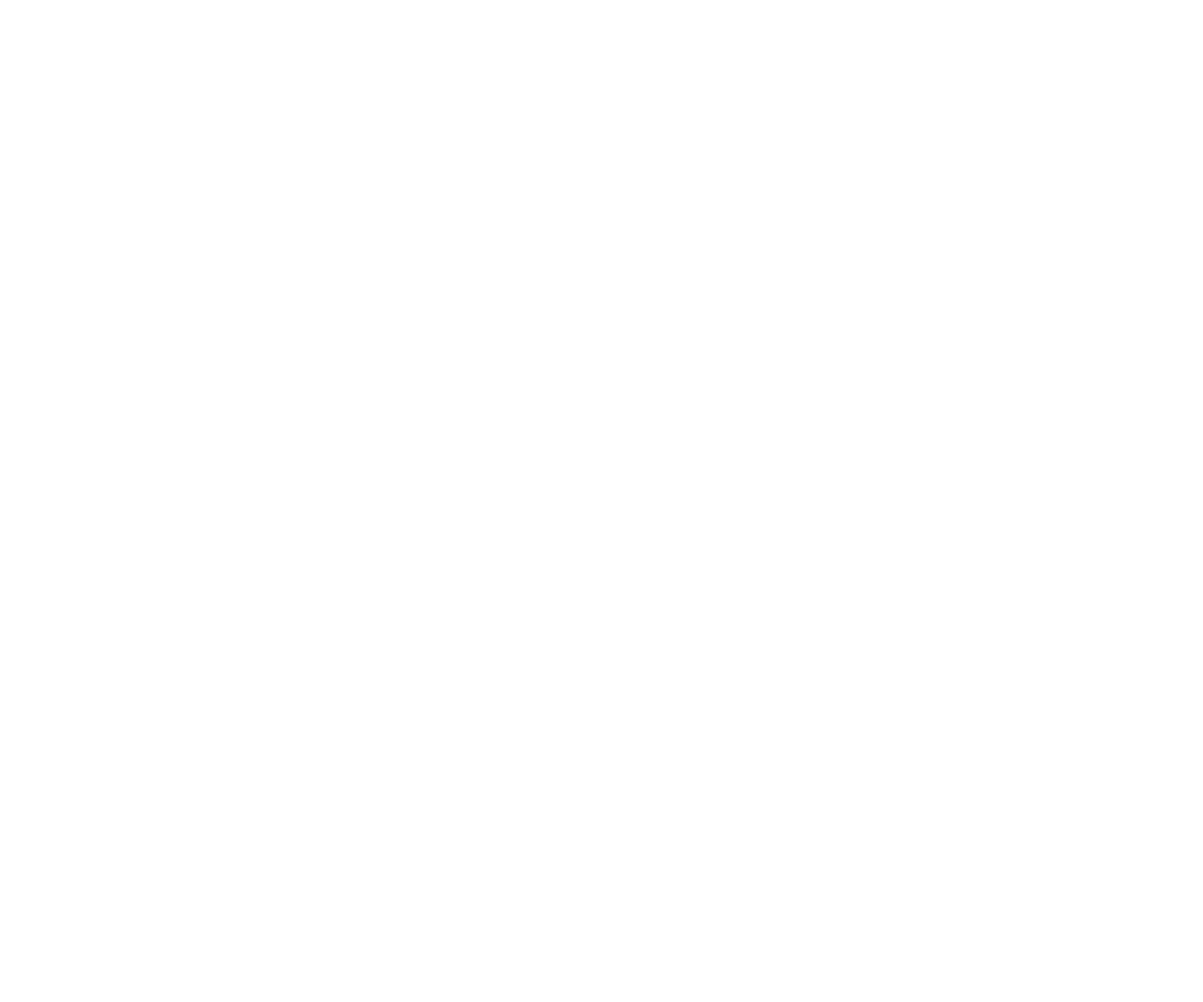
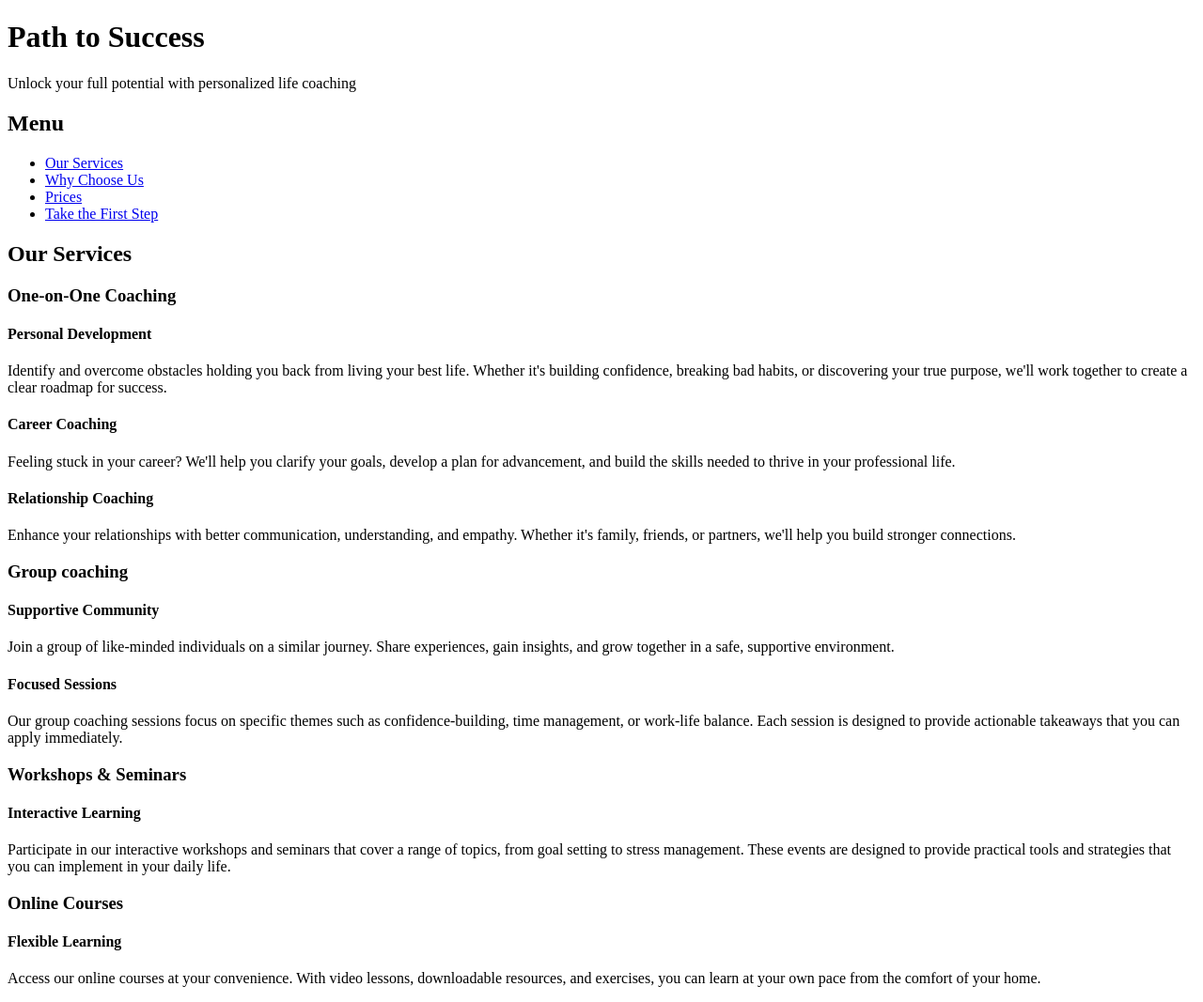
Before and after one commit to snbergle/path-to-success, a plain HTML site: page index.html in a window 1280 px wide. Shown: the whole page at 94% size. Before the commit the page ends 800 px from the top, so only its background shows below. Drawn offline with Linux system fonts and the light colour scheme.

Commit message:
Services dropdown
created list of services minus photos

```diff
--- a/index.html
+++ b/index.html
@@ -6,4 +6,63 @@
         <meta name="Sophia Bergler" content="Assignment module 2">
         <link rel="stylesheet" href="stylee.css">
     </head>
+    <body>
+        <header>
+            <h1>Path to Success</h1>
+            <p>Unlock your full potential with personalized life coaching</p>
+            <h2>Menu</h2>
+            <nav>
+                <ul>
+                    <li><a href="#ourservices">Our Services</a></li>
+                    <li><a href="#whychoose">Why Choose Us</a></li>
+                    <li><a href="#prices">Prices</a></li>
+                    <li><a href="#takefirst">Take the First Step</a></li>
+                </ul>
+            </nav>
+        </header>
+        <main>
+            <!--Add bigger sections maybe-->
+            <h2>Our Services</h2>
+            <h3>One-on-One Coaching</h3>
+            <section id="personaldevelopment">
+                <alt=”teal icon of a smiling face”></alt>
+                <h4>Personal Development</h4>
+                <p>Identify and overcome obstacles holding you back from living your best life. Whether it's building confidence, breaking bad habits, or discovering your true purpose, we'll work together to create a clear roadmap for success.</p>
+                <!-- Add smiley face photo -->
+            </section>
+            <section id="careercoaching">
+                <alt=”lavender icon of a briefcase”></alt>
+                <h4>Career Coaching</h4>
+                <p>Feeling stuck in your career? We'll help you clarify your goals, develop a plan for advancement, and build the skills needed to thrive in your professional life.</p>
+            </section>
+            <section id="relationshipcoaching">
+                <alt=”pink icon of a heart”></alt>
+                <h4>Relationship Coaching</h4>
+                <p>Enhance your relationships with better communication, understanding, and empathy. Whether it's family, friends, or partners, we'll help you build stronger connections.</p>
+            </section>
+            <h3>Group coaching</h3>
+            <section id="supportivecommunity"></section>
+                <alt=”yellow icon of hands clasping”>
+                <h4>Supportive Community</h4>
+                <p>Join a group of like-minded individuals on a similar journey. Share experiences, gain insights, and grow together in a safe, supportive environment.</p>
+            </section>
+            <section id="focusedsessions">
+                <alt=”teal icon of a clock face”></alt>
+                <h4>Focused Sessions</h4>
+                <p>Our group coaching sessions focus on specific themes such as confidence-building, time management, or work-life balance. Each session is designed to provide actionable takeaways that you can apply immediately.</p>
+            </section>
+            <h3>Workshops & Seminars</h3>
+            <section id="interactivelearning">
+                <alt=”lavender icon of text conversation”>
+                <h4>Interactive Learning</h4>
+                <p>Participate in our interactive workshops and seminars that cover a range of topics, from goal setting to stress management. These events are designed to provide practical tools and strategies that you can implement in your daily life.</p>
+            </section>
+            <h3>Online Courses</h3>
+            <section id="flexiblelearning">
+                <alt=”pink icon of a curly arrow”>
+                <h4>Flexible Learning</h4>
+                <p>Access our online courses at your convenience. With video lessons, downloadable resources, and exercises, you can learn at your own pace from the comfort of your home.</p>
+            </section>
+        </main>
+    </body>
 </html>
```
